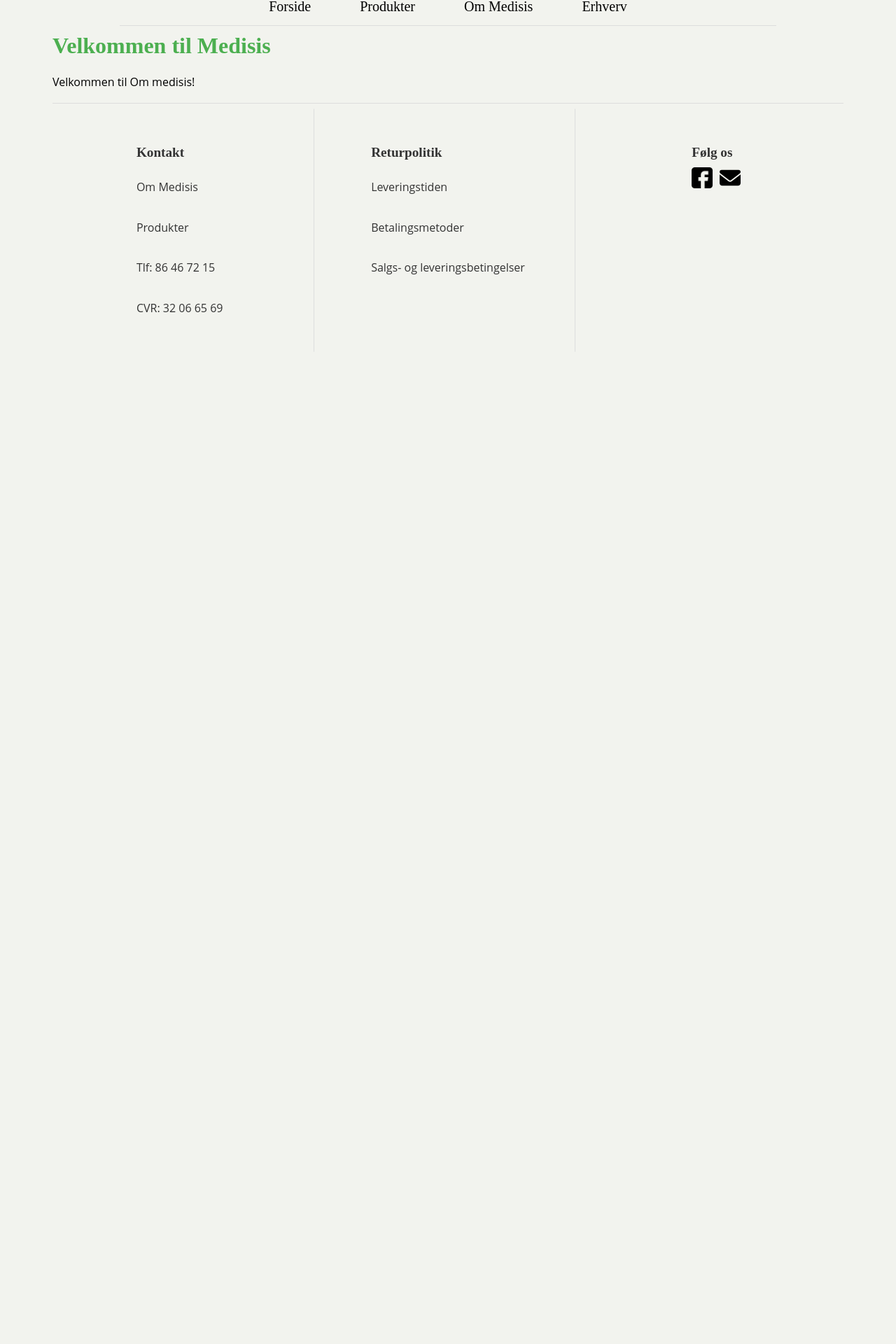
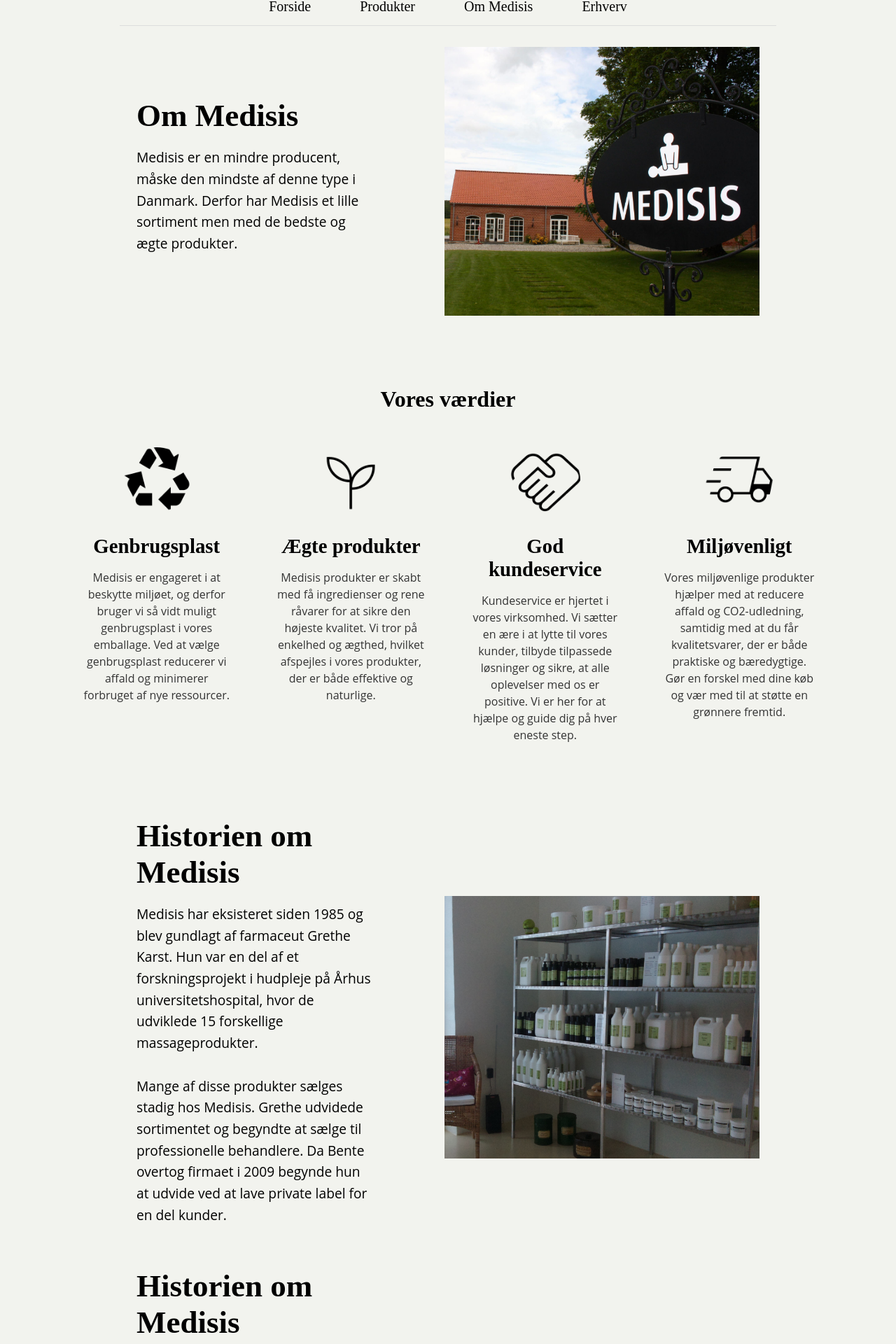
Before and after one commit to MagnusSigaardNoerlev/Medisis, a Vue app in the folder MedisisEksamen/: page /om-medisis in a window 1280 px wide. Shown: the part 117-2037 px from the top of the page at 70% size. Before the commit the page ends 800 px from the top, so only its background shows below. Built offline with nearby package versions, Linux system fonts and the light colour scheme.

Commit message:
startede på om medisis

```diff
--- a/MedisisEksamen/src/views/OmMedisis.vue
+++ b/MedisisEksamen/src/views/OmMedisis.vue
@@ -1,7 +1,98 @@
 <template>
-  <div>
-    <h1>Velkommen til Medisis</h1>
-    <p>Velkommen til Om medisis!</p>
+  <div class="forside-container">
+    <div class="text-container">
+      <h1>Om Medisis</h1>
+      <p>
+        Medisis er en mindre producent, måske den mindste af denne type i
+        Danmark. Derfor har Medisis et lille sortiment men med de bedste og ægte
+        produkter.
+      </p>
+    </div>
+    <div class="image-container">
+      <img src="@/assets/Ommedisishus.png" alt="Medisis Produkter" />
+    </div>
+  </div>
+  <section class="values-section">
+    <h2>Vores værdier</h2>
+    <div class="values-container">
+      <div class="value-item">
+        <img src="@/assets/recycle-icon.png" alt="Genbrugsplast ikon" />
+        <h3>Genbrugsplast</h3>
+        <p>
+          Medisis er engageret i at beskytte miljøet, og derfor bruger vi så
+          vidt muligt genbrugsplast i vores emballage. Ved at vælge
+          genbrugsplast reducerer vi affald og minimerer forbruget af nye
+          ressourcer.
+        </p>
+      </div>
+      <div class="value-item">
+        <img src="@/assets/natural-icon.png" alt="Ægte produkter ikon" />
+        <h3>Ægte produkter</h3>
+        <p>
+          Medisis produkter er skabt med få ingredienser og rene råvarer for at
+          sikre den højeste kvalitet. Vi tror på enkelhed og ægthed, hvilket
+          afspejles i vores produkter, der er både effektive og naturlige.
+        </p>
+      </div>
+      <div class="value-item">
+        <img src="@/assets/service-icon.png" alt="God kundeservice ikon" />
+        <h3>God kundeservice</h3>
+        <p>
+          Kundeservice er hjertet i vores virksomhed. Vi sætter en ære i at
+          lytte til vores kunder, tilbyde tilpassede løsninger og sikre, at alle
+          oplevelser med os er positive. Vi er her for at hjælpe og guide dig på
+          hver eneste step.
+        </p>
+      </div>
+      <div class="value-item">
+        <img src="@/assets/environment-icon.png" alt="Miljøvenligt ikon" />
+        <h3>Miljøvenligt</h3>
+        <p>
+          Vores miljøvenlige produkter hjælper med at reducere affald og
+          CO2-udledning, samtidig med at du får kvalitetsvarer, der er både
+          praktiske og bæredygtige. Gør en forskel med dine køb og vær med til
+          at støtte en grønnere fremtid.
+        </p>
+      </div>
+    </div>
+  </section>
+  <div class="forside-container">
+    <div class="text-container">
+      <h1>Historien om Medisis</h1>
+      <p>
+        Medisis har eksisteret siden 1985 og blev gundlagt af farmaceut Grethe
+        Karst. Hun var en del af et forskningsprojekt i hudpleje på Århus
+        universitetshospital, hvor de udviklede 15 forskellige massageprodukter.
+        <br />
+        <br />
+        Mange af disse produkter sælges stadig hos Medisis. Grethe udvidede
+        sortimentet og begyndte at sælge til professionelle behandlere. Da Bente
+        overtog firmaet i 2009 begynde hun at udvide ved at lave private label
+        for en del kunder.
+      </p>
+    </div>
+    <div class="image-container">
+      <img src="@/assets/Historien.png" alt="Medisis Produkter" />
+    </div>
+  </div>
+  <div class="forside-container">
+    <div class="text-container">
+      <h1>Historien om Medisis</h1>
+      <p>
+        Medisis har eksisteret siden 1985 og blev gundlagt af farmaceut Grethe
+        Karst. Hun var en del af et forskningsprojekt i hudpleje på Århus
+        universitetshospital, hvor de udviklede 15 forskellige massageprodukter.
+        <br />
+        <br />
+        Mange af disse produkter sælges stadig hos Medisis. Grethe udvidede
+        sortimentet og begyndte at sælge til professionelle behandlere. Da Bente
+        overtog firmaet i 2009 begynde hun at udvide ved at lave private label
+        for en del kunder.
+      </p>
+    </div>
+    <div class="image-container">
+      <img src="@/assets/Historien.png" alt="Medisis Produkter" />
+    </div>
   </div>
 </template>
 
@@ -12,7 +103,73 @@ export default {
 </script>
 
 <style scoped>
-h1 {
-  color: #4caf50;
+.forside-container {
+  display: flex;
+  align-items: center;
+
+  padding: 20px;
+  margin: 0 100px;
+  gap: 100px;
+}
+
+.text-container {
+  max-width: 50%;
+}
+
+.text-container h1 {
+  font-size: 45px;
+  margin-bottom: 10px;
+  margin-top: 0;
+}
+
+.text-container p {
+  font-size: 1.2rem;
+  line-height: 1.6;
+}
+
+.image-container img {
+  max-width: 450px;
+  max-height: 500px;
+  height: auto;
+}
+.values-section {
+  text-align: center;
+  padding: 50px 20px;
+}
+
+.values-section h2 {
+  font-size: 2rem;
+  margin-bottom: 30px;
+}
+
+.values-container {
+  display: grid;
+  grid-template-columns: repeat(
+    auto-fit,
+    minmax(250px, 1fr)
+  ); /* Responsivt grid */
+  gap: 20px;
+  max-width: 1200px;
+  margin: 0 auto;
+}
+
+.value-item {
+  text-align: center;
+  padding: 20px;
+}
+
+.value-item img {
+  width: 100px; /* Ikonstørrelse */
+  height: auto;
+}
+
+.value-item h3 {
+  margin-bottom: 15px;
+}
+
+.value-item p {
+  font-size: 1rem;
+  line-height: 1.5;
+  color: #333;
 }
 </style>
```
Also changed, not shown: MedisisEksamen/src/assets/Historien.png (added), MedisisEksamen/src/assets/Ommedisishus.png (added).
